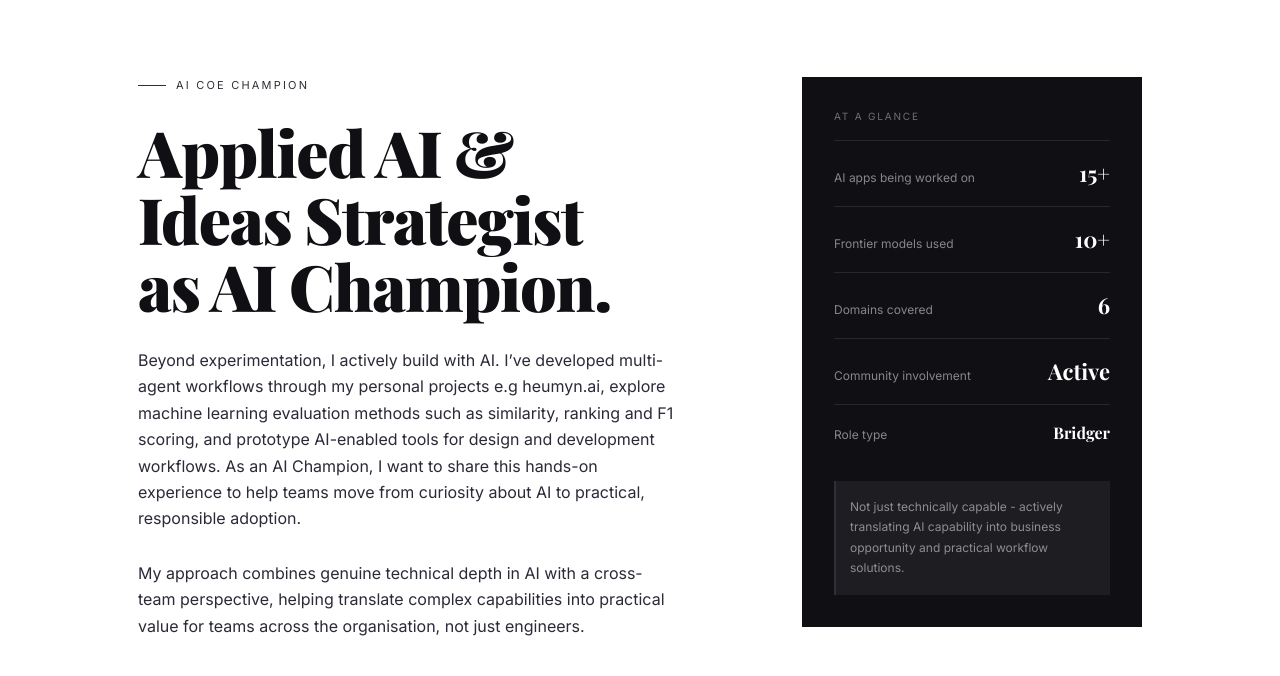
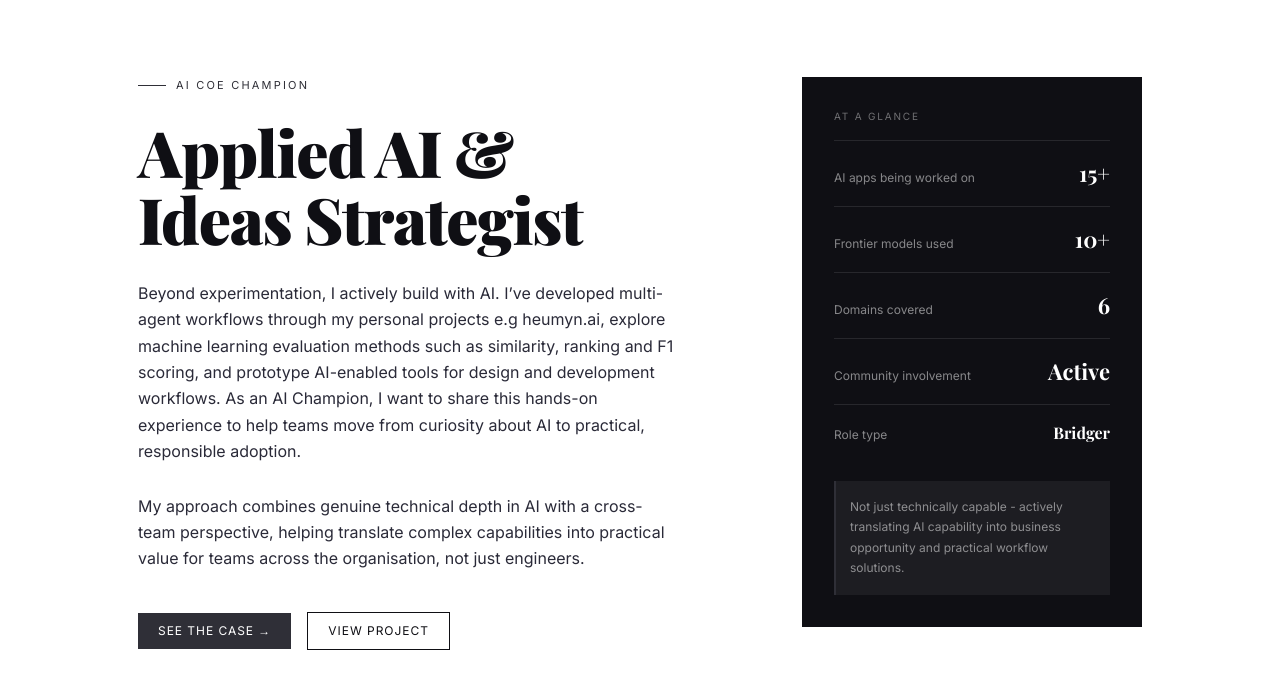
Before and after one commit to artrume-dev/portfolio, a website: page ai-champion.html in a window 1280 px wide. Shown: the part 88-764 px from the top of the page. Drawn offline with nearby package versions, Linux system fonts and the light colour scheme; a web font is replaced by a local one.

Commit message:
update heading

```diff
--- a/ai-champion.html
+++ b/ai-champion.html
@@ -33,8 +33,7 @@
       <div class="hero-category">AI CoE Champion</div>
       <h1 class="hero-headline">
         Applied AI & <br>
-        Ideas Strategist<br>
-        as AI Champion.
+        Ideas Strategist
       </h1>
       <p class="hero-intro font-inter font-normal" style="margin-bottom: 28px;">
         Beyond experimentation, I actively build with AI. I’ve developed multi-agent workflows through my personal projects e.g heumyn.ai, explore machine learning evaluation methods such as similarity, ranking and F1 scoring, and prototype AI-enabled tools for design and development workflows. As an AI Champion, I want to share this hands-on experience to help teams move from curiosity about AI to practical, responsible adoption.
```
